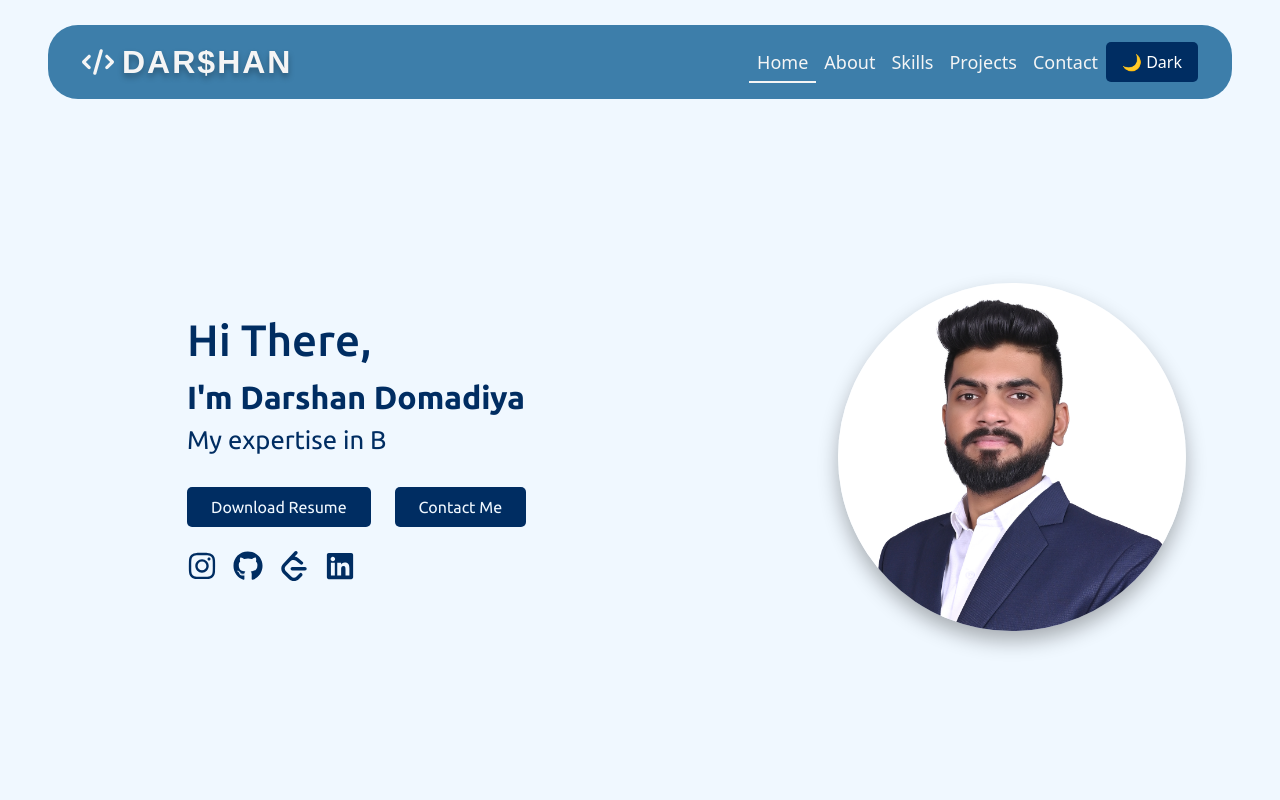
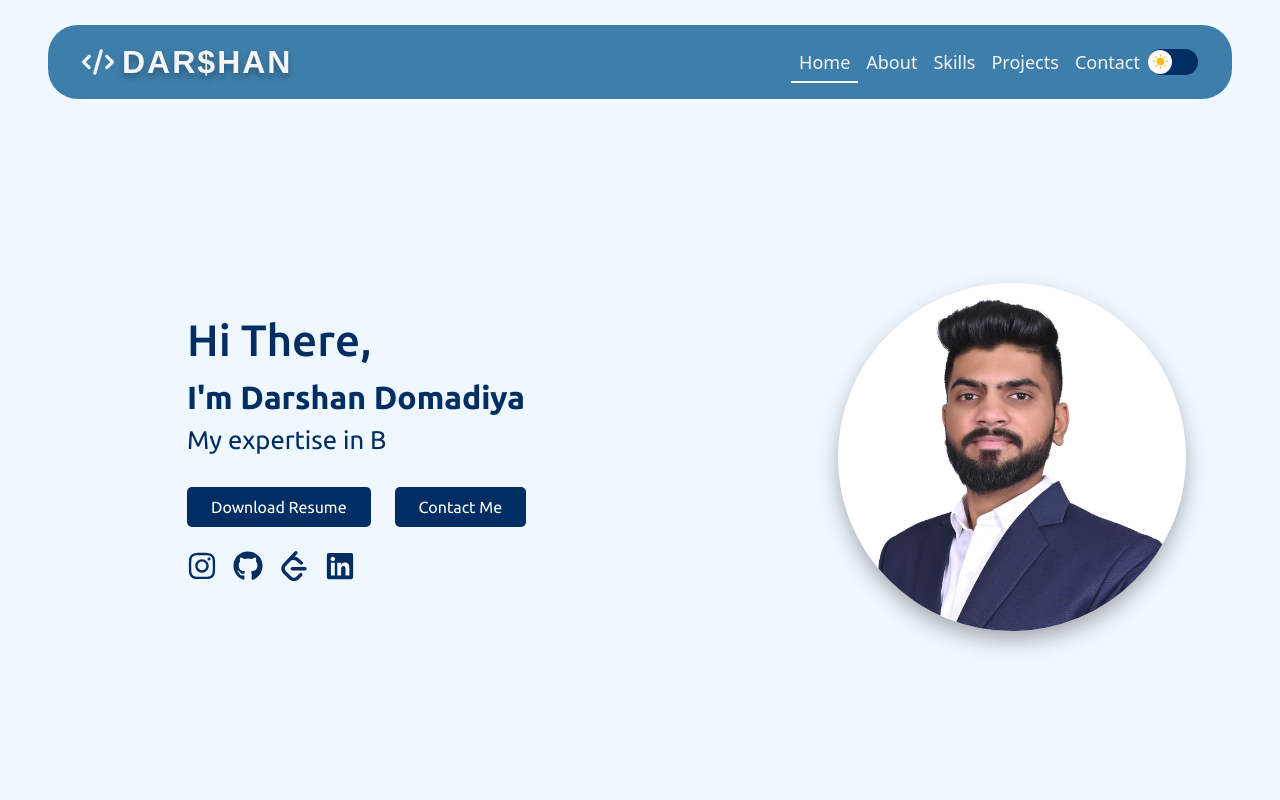
Before and after one commit to Darshan-Domadiya/Portfolio_Darshan, a React (Vite) app in the folder frontend/: page / in a window 1280 px wide. Shown: the top 800 px of the page. Built offline with nearby package versions, Linux system fonts and the light colour scheme.

Commit message:
developed toggle theme slider in navbar with sliding and theme switching functionality

```diff
--- a/frontend/src/components/contact/Contact.jsx
+++ b/frontend/src/components/contact/Contact.jsx
@@ -45,7 +45,7 @@ const Contact = () => {
           >
             <div className="inquiry-form">
               <Form ref={form} onSubmit={sendEmail}>
-                <p className="fs-5 text-center fw-bolder">Get In Touch!</p>
+                <p className="fs-5 text-center fw-bolder">Let's Connect!</p>
                 <Form.Group
                   className="mb-3"
                   controlId="exampleForm.ControlInput1"
--- a/frontend/src/components/home/home.scss
+++ b/frontend/src/components/home/home.scss
@@ -14,6 +14,8 @@
   --btn-git: #4a90e2;
   --project-card: #002d62;
   --bigBox-shadow: var(--accent-color);
+  --btn-text: white;
+  --btn-text-hover: #002d62;
 }
 
 [data-theme="dark"] {
@@ -30,6 +32,8 @@
   --btn-git: rgb(225, 135, 70);
   --project-card: whitesmoke;
   --bigBox-shadow: rgba(255, 255, 255, 0.3);
+  --btn-text: black;
+  --btn-text-hover: white;
 }
 
 * {
@@ -109,20 +113,19 @@ section {
 // Button css
 .btn-style-landingPage {
   background: var(--btn-bg);
-  color: var(--bg-color);
+  color: var(--btn-text);
   font-size: 1rem;
   padding: 0.5rem 1.5rem;
   border: none;
   border-radius: 5px;
   transition: box-shadow 0.3s ease, transform 0.2s ease;
-}
 
-.btn-style-landingPage:hover {
-  box-shadow: 0 3px 10px var(--navbar-back);
-  color: var(--accent-color);
-  background-color: var(--btn-hover-bg);
-  transform: translateY(-3px);
-  // font-weight: bold;
+  &:hover {
+    box-shadow: 0 3px 10px var(--navbar-back);
+    color: var(--btn-text-hover);
+    background-color: var(--btn-hover-bg);
+    transform: translateY(-3px);
+  }
 }
 
 // Font style
--- a/frontend/src/components/projects/Projects.jsx
+++ b/frontend/src/components/projects/Projects.jsx
@@ -129,7 +129,7 @@ const Projects = () => {
             className="text-decoration-none"
           >
             <Button
-              variant="primary"
+              // variant="primary"
               className="d-flex align-items-center gap-2 btn-viewGithub fw-bold"
             >
               View More On <FaGithub />
--- a/frontend/src/components/projects/projects.scss
+++ b/frontend/src/components/projects/projects.scss
@@ -15,10 +15,19 @@
   color: #000;
   font-size: 1rem;
   padding: 0.5rem 1.5rem;
-  border-bottom: none;
+  border: none;
   border-radius: 5px;
   box-shadow: 0 0 0 rgba(74, 144, 226, 0.4);
   animation: pulse 1s infinite;
+  transition: transform 0.4s ease-in-out;
+
+  &:hover {
+    background-color: var(--btn-bg);
+    border: none;
+  }
+  &:active {
+    border: none;
+  }
 }
 
 .card:hover {
--- a/frontend/src/components/toggleTheme/ToggleTheme.jsx
+++ b/frontend/src/components/toggleTheme/ToggleTheme.jsx
@@ -1,5 +1,7 @@
-// ThemeToggle.jsx
 import { useEffect, useState } from "react";
+import { FaMoon } from "react-icons/fa";
+import { BsFillSunFill } from "react-icons/bs";
+import "./toggleTheme.scss";
 
 function ToggleTheme() {
   const [theme, setTheme] = useState("light");
@@ -18,20 +20,17 @@ function ToggleTheme() {
   };
 
   return (
-    <button
-      onClick={toggleTheme}
-      style={{
-        padding: "0.5rem 1rem",
-        fontSize: "1rem",
-        borderRadius: "5px",
-        border: "none",
-        cursor: "pointer",
-        backgroundColor: "var(--btn-bg)",
-        color: "white",
-      }}
-    >
-      {theme === "light" ? "🌙 Dark " : "☀️ Light "}
-    </button>
+    <div className="toggle-switch" onClick={toggleTheme}>
+      <div className={`slider ${theme === "dark" ? "dark" : "light"}`}>
+        <div className="icon">
+          {theme === "dark" ? (
+            <FaMoon size={15} color="#A2AAB0" />
+          ) : (
+            <BsFillSunFill size={15} color="#FDB813" />
+          )}
+        </div>
+      </div>
+    </div>
   );
 }
 
--- /dev/null
+++ b/frontend/src/components/toggleTheme/toggleTheme.scss
@@ -0,0 +1,34 @@
+.toggle-switch {
+  width: 50px;
+  height: 26px;
+  background-color: var(--accent-color);
+  border-radius: 50px;
+  position: relative;
+  cursor: pointer;
+  transition: background-color 0.3s ease;
+}
+
+.slider {
+  width: 24px;
+  height: 24.5px;
+  background-color: white;
+  border-radius: 50px;
+  position: absolute;
+  top: 0.5px;
+  left: 0.25px;
+  display: flex;
+  align-items: center;
+  justify-content: center;
+  transition: left 0.3s ease;
+}
+
+.slider.dark {
+  left: 26px;
+}
+
+.icon {
+  color: var(--accent-color);
+  display: flex;
+  align-items: center;
+  justify-content: center;
+}
```
